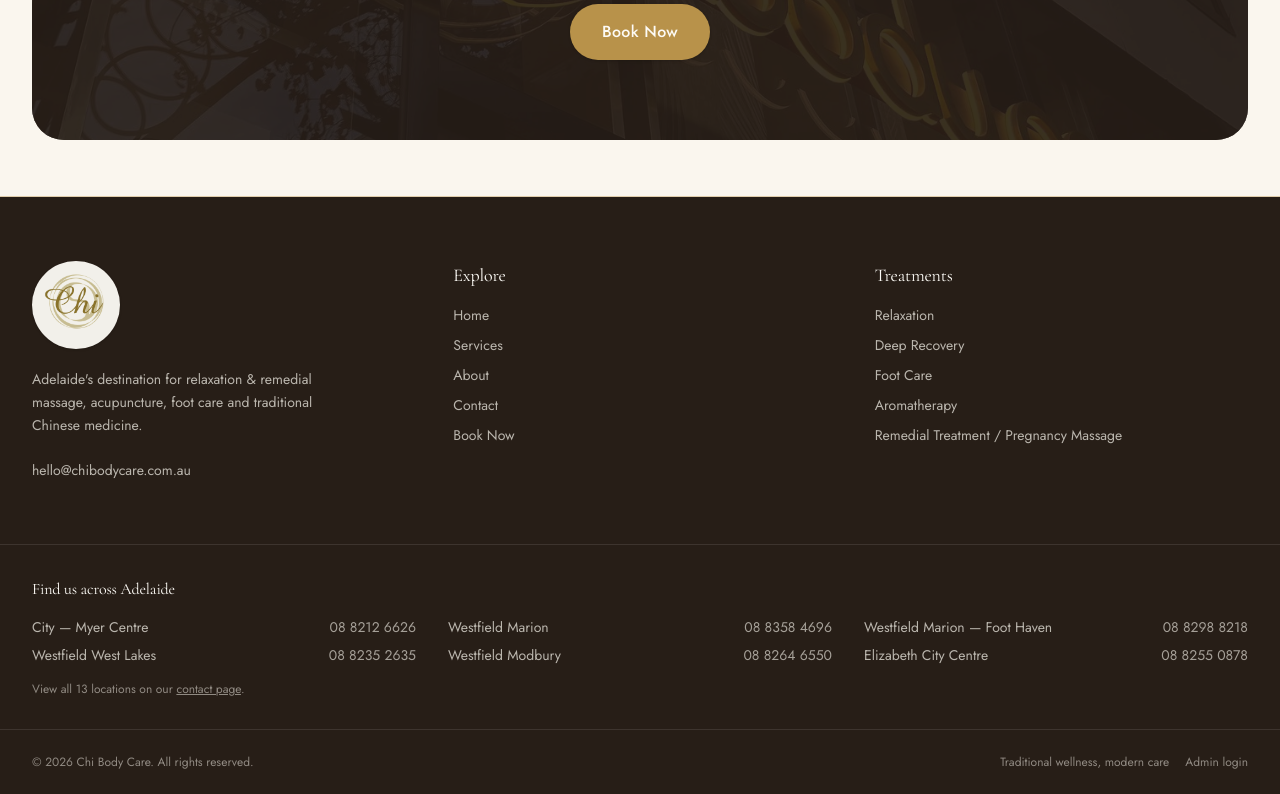
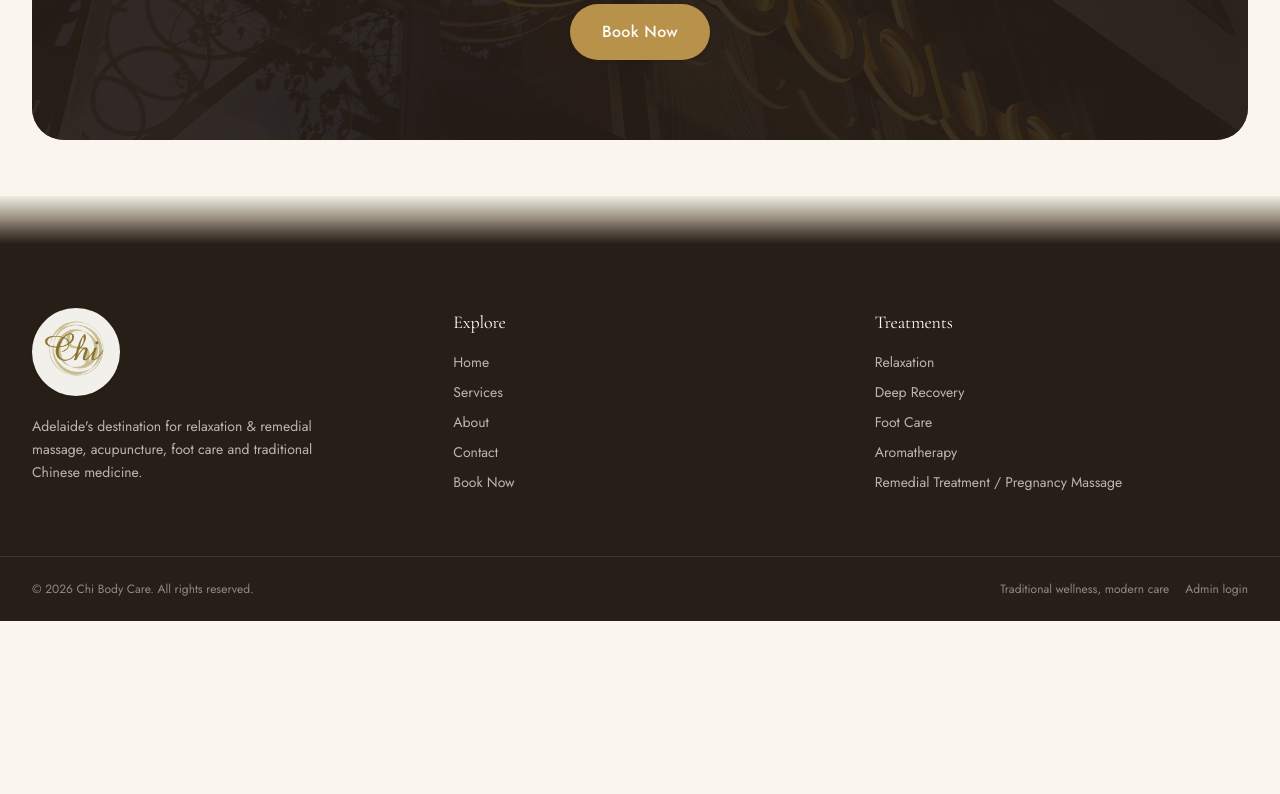
Before and after one commit to ar1062515080-pixel/chibodycare-website, a Next.js app: page / in a window 1280 px wide. Shown: the part 3725-4519 px from the top of the page. After the commit the page ends 4346 px from the top, so only its background shows below. Built offline with nearby package versions, Linux system fonts and the light colour scheme.

Commit message:
Simplify footer and soften page transition

```diff
--- a/src/components/site-footer.tsx
+++ b/src/components/site-footer.tsx
@@ -1,16 +1,16 @@
 import Link from "next/link";
 import Image from "next/image";
 import { navLinks } from "@/lib/nav";
-import { business, locations } from "@/lib/business";
+import { business } from "@/lib/business";
 import { categories } from "@/lib/services";
 
 export function SiteFooter() {
   const year = new Date().getFullYear();
   const topCategories = categories.slice(0, 5);
-  const topLocations = locations.slice(0, 6);
 
   return (
-    <footer className="border-t border-sand-200 bg-brown-900 text-cream-100">
+    <footer className="bg-brown-900 text-cream-100">
+      <div className="h-12 bg-gradient-to-b from-cream-100/95 via-sand-100/55 to-brown-900" aria-hidden="true" />
       <div className="container-page grid gap-12 py-16 md:grid-cols-3">
         <div>
           <Link href="/" aria-label="Chi Body Care home" className="inline-flex rounded-full bg-cream-50/95 p-1 shadow-sm">
@@ -18,14 +18,6 @@ export function SiteFooter() {
           </Link>
           <p className="mt-4 max-w-xs text-sm leading-relaxed text-cream-100/70">
             {business.shortDescription}
-          </p>
-          <p className="mt-6 text-sm text-cream-100/70">
-            <a
-              className="transition-colors hover:text-gold-light"
-              href={`mailto:${business.email}`}
-            >
-              {business.email}
-            </a>
           </p>
         </div>
 
@@ -72,37 +64,6 @@ export function SiteFooter() {
       </div>
 
       <div className="border-t border-cream-100/10">
-        <div className="container-page py-8">
-          <h3 className="font-serif text-base text-cream-50">
-            Find us across Adelaide
-          </h3>
-          <ul className="mt-4 grid grid-cols-1 gap-x-8 gap-y-2 text-sm text-cream-100/70 sm:grid-cols-2 lg:grid-cols-3">
-            {topLocations.map((location) => (
-              <li key={location.id} className="flex justify-between gap-3">
-                <span>{location.name}</span>
-                <a
-                  href={`tel:${location.phone.replace(/\s/g, "")}`}
-                  className="text-cream-100/60 transition-colors hover:text-gold-light"
-                >
-                  {location.phone}
-                </a>
-              </li>
-            ))}
-          </ul>
-          <p className="mt-4 text-xs text-cream-100/50">
-            View all {locations.length} locations on our{" "}
-            <Link
-              href="/contact"
-              className="underline transition-colors hover:text-gold-light"
-            >
-              contact page
-            </Link>
-            .
-          </p>
-        </div>
-      </div>
-
-      <div className="border-t border-cream-100/10">
         <div className="container-page flex flex-col items-center justify-between gap-3 py-6 text-xs text-cream-100/50 sm:flex-row">
           <p>
             © {year} {business.name}. All rights reserved.
```
